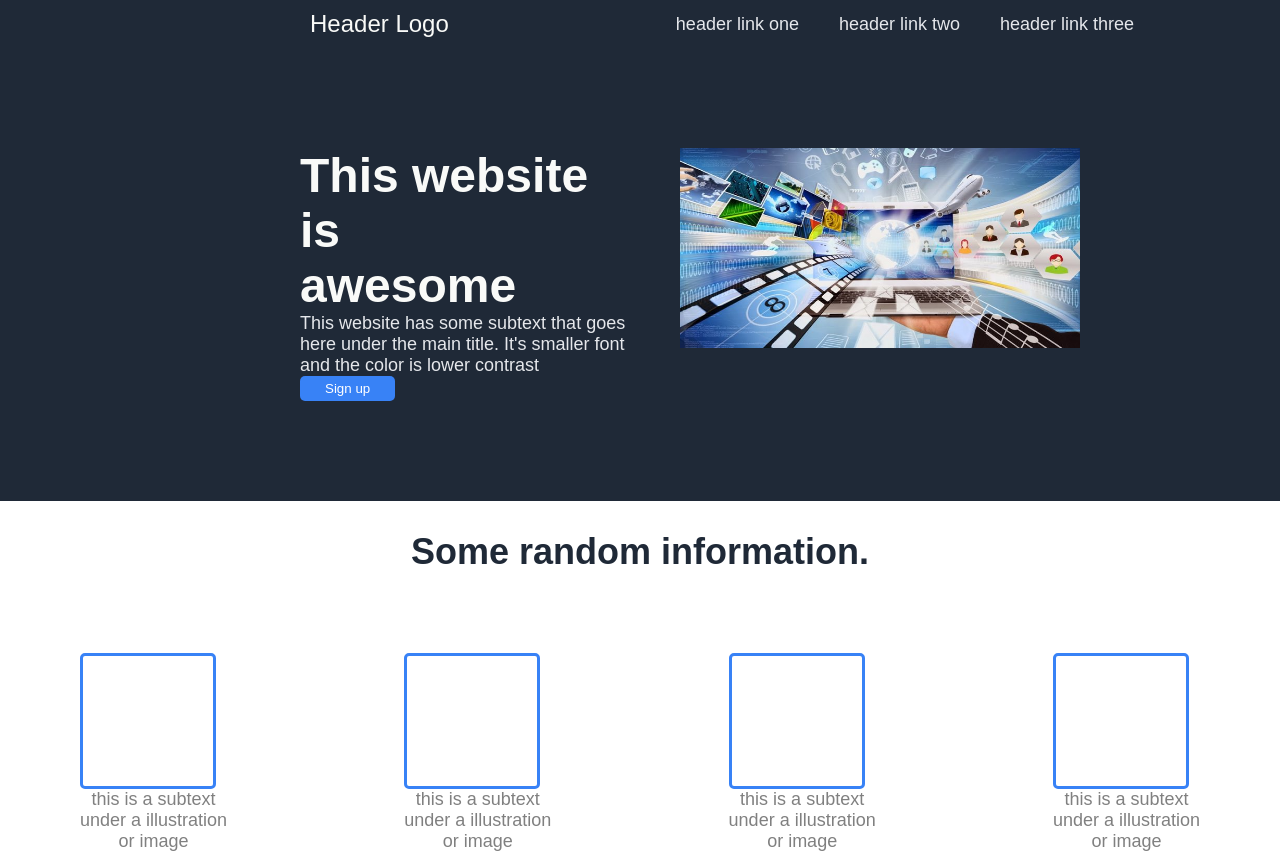
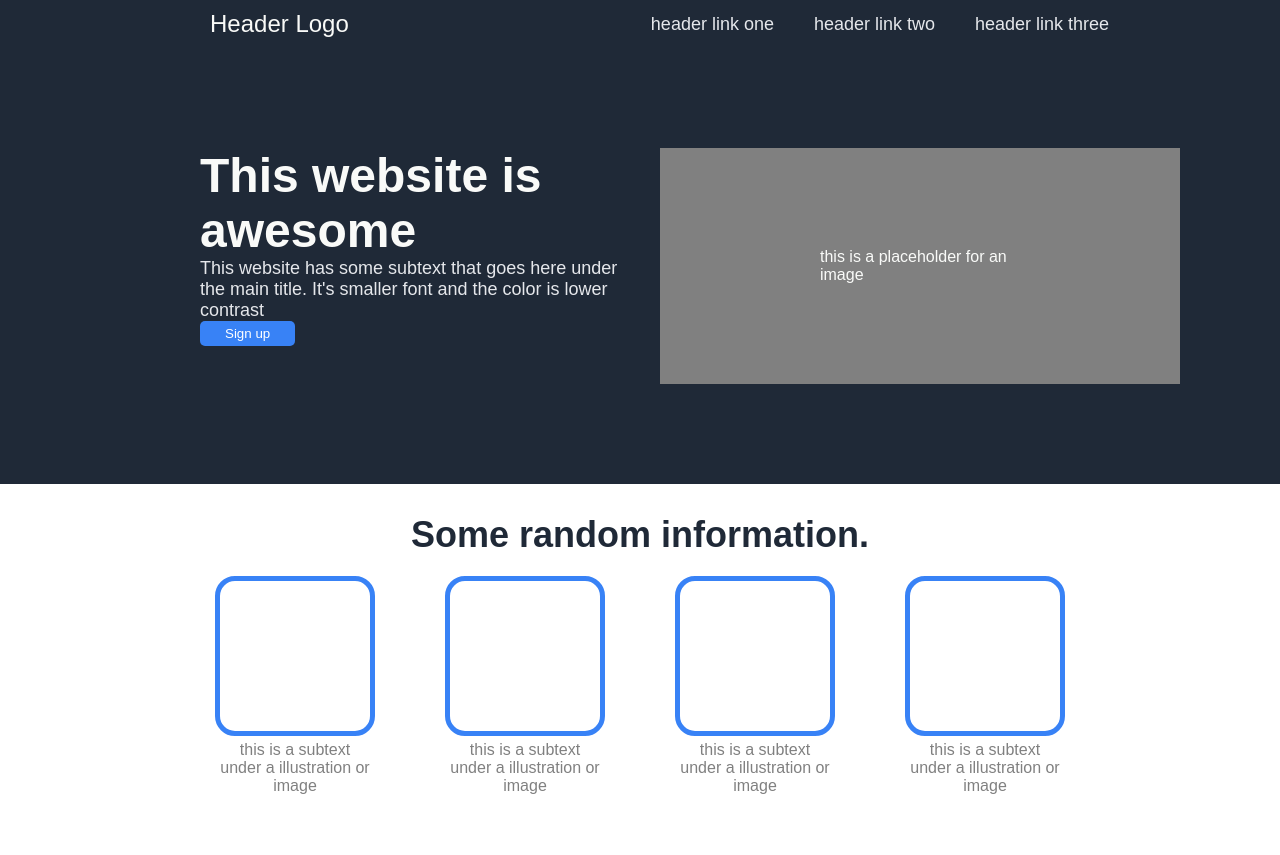
Before and after one commit to afiiqahach/landing-page, a plain HTML site: page index.html in a window 1280 px wide. Shown: the top 855 px of the page. Drawn offline with Linux system fonts and the light colour scheme.

Commit message:
Add main.css

```diff
--- a/css/main.css
+++ b/css/main.css
@@ -3,7 +3,7 @@
     padding: 0;
 }
 .body {
-    font-family: 'Roboto Slab' serif;
+    font-family: Arial, Helvetica, sans-serif;
 }
 
 /* style first section (header-logo, header-link, main dan image) */
@@ -23,7 +23,7 @@
     display: flex;
     flex-direction: row;
     justify-content: space-between;
-    margin-left: 100px;
+    margin-left: 0;
     margin-right: 100px;
     padding: 10px;
 }
@@ -67,7 +67,7 @@ ul {
 
 .main {
     width: 50%;
-    margin-left: 200px;
+    margin-left: 100px;
 }
 
 .header-main {
@@ -77,10 +77,13 @@ ul {
 }
 
 .image {
-    margin-bottom: 10px;
+    background-color: grey;
+    color: #f9faf8;
+    padding: 100px 160px;
+    /* margin-bottom: 10px; */
     /* max-height: 250px; */
-    margin-left: 40px;
-    margin-right: 100px;
+    /* margin-left: 40px;
+    margin-right: 100px; */
 }
 
 button {
@@ -103,38 +106,33 @@ h2 {
 
 .allbox {
     display: flex;
-    flex-direction: row;
-    justify-content: space-between;
-    max-width: 100%;
-    /* width: 100%; */
-    margin: 80px;
-    align-items: center;
+    justify-content: center;
+    gap: 70px;
+    margin-top: 20px;
 }
 
-.box2 {
-    display: flex;
-    flex-direction: row;
-    border: 3px solid #3882f6;
-    width: 130px;
-    height: 130px;
-    border-radius: 5px;
-}
-
-.second {
-    display: flex;
-    flex-direction: column;
-    justify-content: center;
-    font-family: Arial, Helvetica, sans-serif;
+.box1 {
+    width: 150px;
+    height: 150px;
+    border-radius: 20px;
+    border: 5px solid #3882f6;
 }
 
 .text {
     text-align: center;
-    font-size: 18px;
     color: grey;
+    margin-top: 160px;
 }
+
+.second {
+    font-family: Arial, Helvetica, sans-serif;
+}
+
+
 
 /* style third section (quote) */
 .third {
+    margin-top: 150px;
     background-color: #e5e7eb;
     font-family: Arial, Helvetica, sans-serif;
     height: 300px;
@@ -152,6 +150,7 @@ h3 {
 }
 
 .Who {
+    padding-top: 10px;
     font-size: 18px;
     font-weight: bold;
     text-align: end;
--- a/index.html
+++ b/index.html
@@ -22,7 +22,7 @@
         <div class="header-main">
             <div class="main">
                 <div class="title">
-                    This website is <br>awesome</br>
+                    This website is awesome
                 </div>
                 <div class="title2">
                     <p>This website has some subtext that goes here under the main title.
@@ -33,7 +33,8 @@
                 </button>
             </div>
             <div class="image">
-                <img src="images/image.jpg" alt="this is a placeholder for an image" height="200" width="400">
+                this is a placeholder for an image
+                <!-- <img src="images/image.jpg" alt="this is a placeholder for an image" height="200" width="400"> -->
             </div>
 
         </div>
@@ -45,20 +46,20 @@
         <h2>Some random information.</h2>
         <div class="allbox">
             <div class="box1">
-                <div class="box2"></div>
-                <p class="text">this is a subtext<br/> under a illustration<br/> or image</p>
+                <!-- <div class="box2"></div> -->
+                <p class="text">this is a subtext under a illustration or image</p>
             </div>
             <div class="box1">
-                <div class="box2"></div>
-                <p class="text">this is a subtext<br/> under a illustration<br/> or image</p>
+                <!-- <div class="box2"></div> -->
+                <p class="text">this is a subtext under a illustration or image</p>
             </div>
             <div class="box1">
-                <div class="box2"></div>
-                <p class="text">this is a subtext<br/> under a illustration<br/> or image</p>
+                <!-- <div class="box2"></div> -->
+                <p class="text">this is a subtext under a illustration or image</p>
             </div>
             <div class="box1">
-                <div class="box2"></div>
-                <p class="text">this is a subtext<br/> under a illustration<br/> or image</p>
+                <!-- <div class="box2"></div> -->
+                <p class="text">this is a subtext under a illustration or image</p>
             </div>
         </div>
     </div>
@@ -72,7 +73,6 @@
         <div class="class">
             <p class="Who">-Thor, God of Thunder</p>
         </div>
-
     </div>
 
     <div class="last">
```
